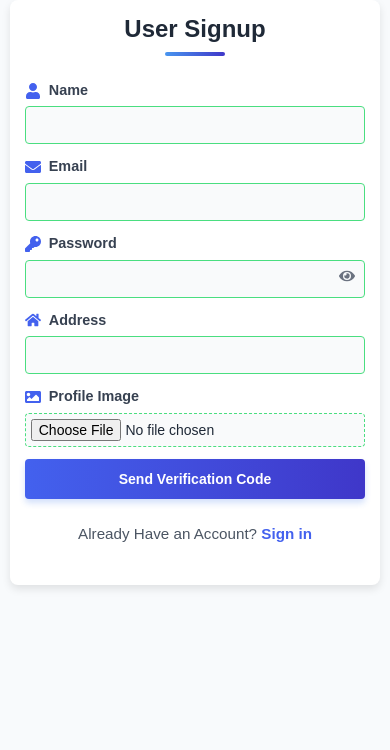
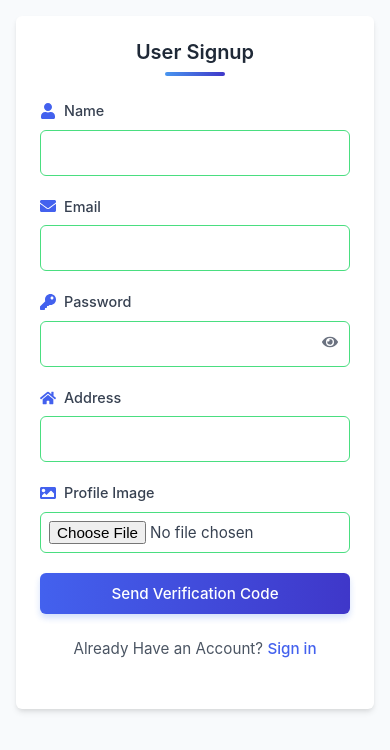
Before and after one commit to Sulokp/HamroSewa, a React (Create React App) app: page /User in a window 390 px wide. Shown: the top 750 px of the page. Built offline with nearby package versions, Linux system fonts and the light colour scheme.

Commit message:
Update UserSignup.css

```diff
--- a/src/components/UserSignup.css
+++ b/src/components/UserSignup.css
@@ -1,164 +1,227 @@
-/* General Styles */
+/* UserSignup.css - Clean User Signup Styling */
+
+/* ===== CSS VARIABLES ===== */
+:root {
+  /* Colors */
+  --primary: #4361ee;
+  --primary-light: #4895ef;
+  --primary-dark: #3f37c9;
+  --success: #4ade80;
+  --success-light: #d1fae5;
+  --danger: #f43f5e;
+  --danger-light: #fee2e2;
+  --gray-50: #f9fafb;
+  --gray-100: #f3f4f6;
+  --gray-200: #e5e7eb;
+  --gray-300: #d1d5db;
+  --gray-400: #9ca3af;
+  --gray-500: #6b7280;
+  --gray-600: #4b5563;
+  --gray-700: #374151;
+  --gray-800: #1f2937;
+  --gray-900: #111827;
+  --white: #ffffff;
+
+  /* Shadows */
+  --shadow-sm: 0 1px 2px rgba(0, 0, 0, 0.05);
+  --shadow-md: 0 4px 6px -1px rgba(0, 0, 0, 0.1), 0 2px 4px -1px rgba(0, 0, 0, 0.06);
+
+  /* Border Radius */
+  --border-radius: 6px;
+}
+
+/* ===== RESET & BASE STYLES ===== */
 * {
   margin: 0;
   padding: 0;
   box-sizing: border-box;
-    font-family: Arial, sans-serif;
 }
 
 body {
-    background-color: #f7f7f7;
-    display: flex;
-    justify-content: center;
-    align-items: center;
-    min-height: 100vh;
+  font-family: -apple-system, BlinkMacSystemFont, 'Segoe UI', Roboto, Oxygen, Ubuntu, Cantarell, 'Open Sans', 'Helvetica Neue', sans-serif;
+  background-color: #f8fafc;
+  color: var(--gray-800);
+  line-height: 1.5;
 }
 
+/* ===== SIGNUP CONTAINER ===== */
 .signup-container {
-    background-color: #ffffff;
-    padding: 30px;
-    border-radius: 8px;
-    box-shadow: 0 4px 8px rgba(0, 0, 0, 0.1);
-    width: 100%;
-    max-width: 480px;
-    margin: 0 auto;
+  max-width: 500px;
+  margin: 2rem auto;
+  padding: 2rem;
+  background-color: var(--white);
+  border-radius: var(--border-radius);
+  box-shadow: var(--shadow-md);
 }
 
-  h2 {
+.signup-container h2 {
+  font-size: 1.5rem;
+  font-weight: 600;
+  color: var(--gray-800);
+  margin-bottom: 1.5rem;
   text-align: center;
-    margin-bottom: 20px;
-    font-size: 24px;
-    color: #333;
 }
 
-  /* Form Group Styles */
+/* ===== FORM GROUPS ===== */
 .form-group {
-    margin-bottom: 15px;
+  margin-bottom: 1.25rem;
 }
 
 .form-group label {
   display: flex;
   align-items: center;
-    margin-bottom: 5px;
-    font-weight: bold;
+  font-size: 0.95rem;
+  font-weight: 500;
+  color: var(--gray-700);
+  margin-bottom: 0.5rem;
 }
 
-  .form-group input {
+.form-group label svg {
+  margin-right: 0.5rem;
+  font-size: 1rem;
+  color: var(--primary);
+}
+
+.form-group input[type="text"],
+.form-group input[type="email"],
+.form-group input[type="password"] {
   width: 100%;
-    padding: 12px;
-    border: 1px solid #ddd;
-    border-radius: 4px;
-    font-size: 16px;
-    box-sizing: border-box;
+  padding: 0.75rem;
+  font-size: 1rem;
+  color: var(--gray-800);
+  background-color: var(--white);
+  border: 1px solid var(--gray-300);
+  border-radius: var(--border-radius);
+}
+
+.form-group input:focus {
+  outline: none;
+  border-color: var(--primary);
+  box-shadow: 0 0 0 2px rgba(67, 97, 238, 0.1);
 }
 
 .form-group input[type="file"] {
-    padding: 5px;
-    cursor: pointer;
+  width: 100%;
+  padding: 0.5rem;
+  font-size: 0.95rem;
+  color: var(--gray-700);
+  background-color: var(--white);
+  border: 1px solid var(--gray-300);
+  border-radius: var(--border-radius);
 }
 
+/* ===== PASSWORD FIELD ===== */
 .password-container {
   position: relative;
 }
 
-  .password-container input {
-    width: 100%;
+.password-input {
+  position: relative;
 }
 
-  .password-container i {
+.password-input i {
   position: absolute;
-    right: 10px;
+  right: 0.75rem;
   top: 50%;
   transform: translateY(-50%);
   cursor: pointer;
+  color: var(--gray-500);
 }
 
-  /* Icons for Labels */
-  .form-group label i {
-    margin-right: 10px;
+/* ===== VERIFICATION CODE INPUT ===== */
+input[type="text"][placeholder="Enter Verification Code"] {
+  width: 100%;
+  padding: 0.75rem;
+  font-size: 1rem;
+  color: var(--gray-800);
+  background-color: var(--white);
+  border: 1px solid var(--gray-300);
+  border-radius: var(--border-radius);
+  margin: 1rem 0;
+  text-align: center;
+  letter-spacing: 2px;
 }
 
-  /* Success and Error Messages */
+/* ===== BUTTONS ===== */
+button {
+  display: block;
+  width: 100%;
+  padding: 0.75rem 1rem;
+  margin: 1rem 0;
+  font-size: 1rem;
+  font-weight: 500;
+  color: var(--white);
+  background-color: var(--primary);
+  border: none;
+  border-radius: var(--border-radius);
+  cursor: pointer;
+}
+
+button:hover:not(:disabled) {
+  background-color: var(--primary-dark);
+}
+
+button:disabled {
+  opacity: 0.7;
+  cursor: not-allowed;
+  background-color: var(--gray-400);
+}
+
+/* ===== ERROR & SUCCESS MESSAGES ===== */
+.error-message,
+.success-message {
+  padding: 0.75rem;
+  margin: 0.75rem 0;
+  border-radius: var(--border-radius);
+  font-size: 0.95rem;
+}
+
 .error-message {
-    color: red;
-    margin-top: 10px;
-    font-size: 14px;
+  background-color: var(--danger-light);
+  color: var(--danger);
 }
 
 .success-message {
-    color: green;
-    margin-top: 10px;
-    font-size: 14px;
+  background-color: var(--success-light);
+  color: var(--success);
 }
 
-  /* Button Styles */
-  button {
-    width: 100%;
-    padding: 14px;
-    background-color: #4CAF50;
-    color: #fff;
-    border: none;
-    border-radius: 4px;
-    cursor: pointer;
-    font-size: 16px;
-    margin-top: 10px;
+/* ===== SIGN IN LINK ===== */
+.signup-container p {
+  text-align: center;
+  margin-top: 1.5rem;
+  color: var(--gray-600);
+  font-size: 0.95rem;
 }
 
-  button:disabled {
-    background-color: #ccc;
-    cursor: not-allowed;
+.signup-container a {
+  color: var(--primary);
+  text-decoration: none;
+  font-weight: 500;
 }
 
-  button:hover {
-    background-color: #45a049;
+.signup-container a:hover {
+  text-decoration: underline;
 }
 
-  button:focus {
-    outline: none;
+/* ===== RESPONSIVE DESIGN ===== */
+@media (max-width: 600px) {
+  .signup-container {
+    margin: 1rem;
+    padding: 1.5rem;
   }
 
-  /* Responsive Design */
-  @media (max-width: 768px) {
-    .signup-container {
-        padding: 25px;
-        max-width: 90%;
+  .signup-container h2 {
+    font-size: 1.25rem;
   }
 
-    h2 {
-        font-size: 22px;
+  .form-group label {
+    font-size: 0.9rem;
   }
 
-    .form-group input {
-        padding: 10px;
-        font-size: 14px;
-    }
-
+  .form-group input,
   button {
-        padding: 12px;
-        font-size: 14px;
+    padding: 0.7rem;
+    font-size: 0.95rem;
   }
 }
-
-  @media (max-width: 500px) {
-    .signup-container {
-        padding: 15px;
-        max-width: 95%;
-    }
-
-    h2 {
-        font-size: 20px;
-    }
-
-    .form-group {
-        margin-bottom: 12px;
-    }
-
-    .form-group input {
-        font-size: 14px;
-    }
-
-    button {
-        padding: 12px;
-        font-size: 14px;
-    }
-  }
```
Lines whose indentation alone changed are shown as unchanged.
